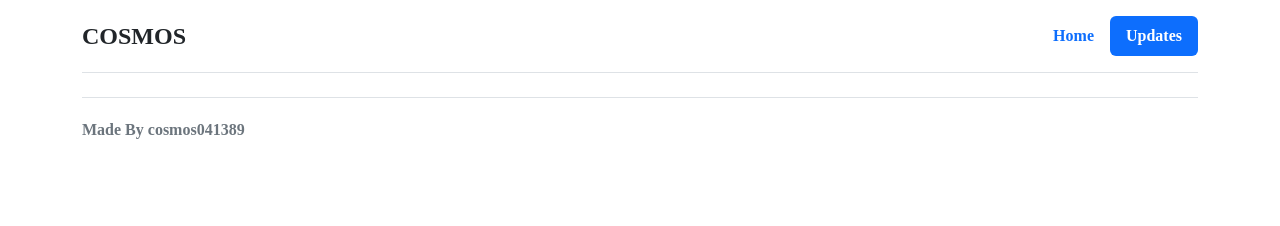
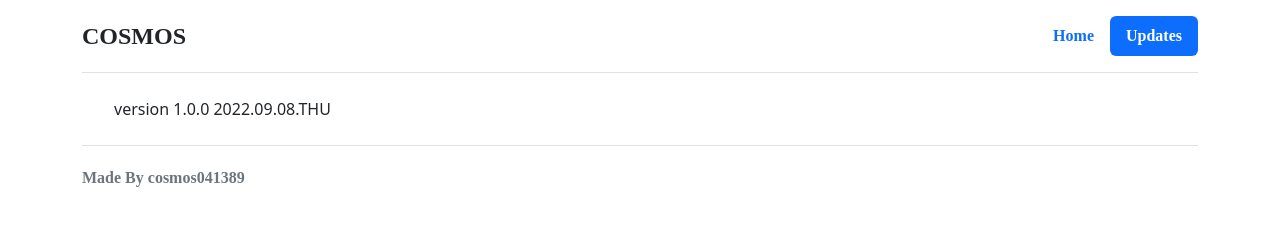
Before and after one commit to cosmos041389/data-converter, a plain HTML site: page updates.html in a window 1280 px wide. Drawn offline with Linux system fonts and the light colour scheme; a web font is replaced by a local one.

Commit message:
feat: Release 'data-converter' web site and else
1. release web site
2. implement category 'Updates'

```diff
--- a/updates.html
+++ b/updates.html
@@ -40,6 +40,17 @@
     </div>
 
     <!--user content-->
+    <div class="container">
+
+      <ul>
+
+        <li style="list-style: none;">
+          <p>version 1.0.0 2022.09.08.THU</p>
+        </li>
+
+      </ul>
+
+    </div>
 
 
     <!--footer-->
```
